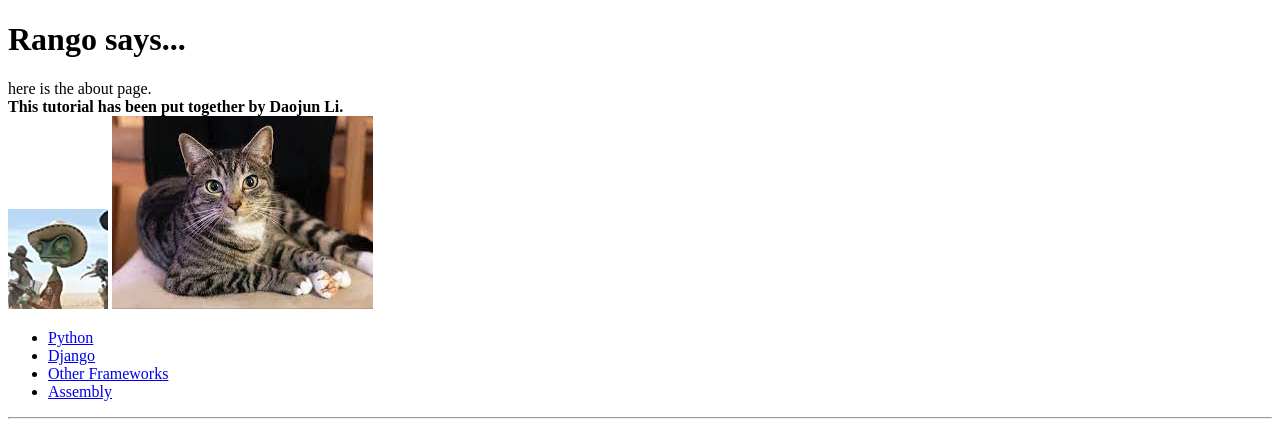
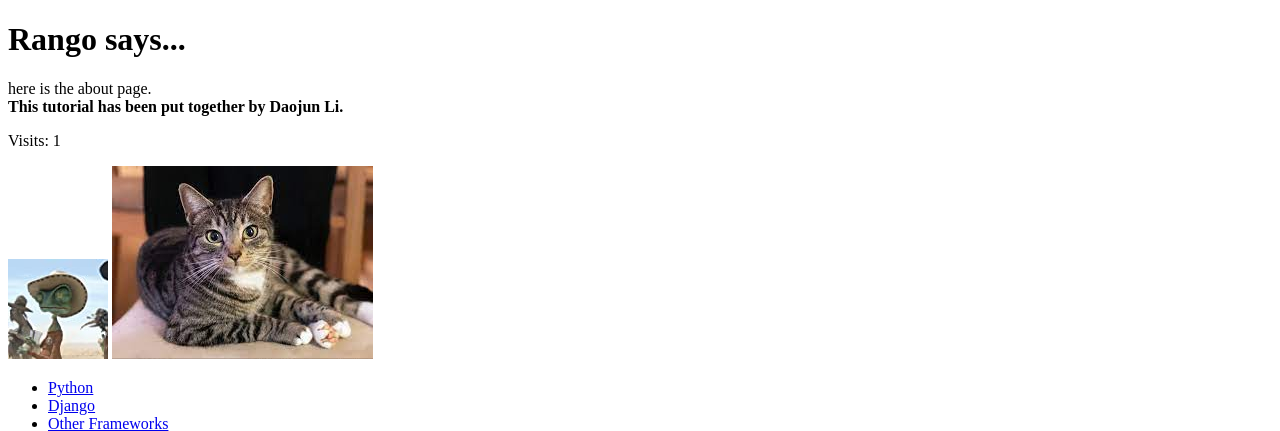
Before and after one commit to DaojunLi/tango_with_django_project, a Django app: page /rango/about/ in a window 1280 px wide. Shown: the top 431 px of the page. Run offline with Django 3.2, Linux system fonts and the light colour scheme; data comes from the database, SQL or seed files in the repository; both versions use the stored data as it was after the commit.

Commit message:
Chapter 10 exercises completed

```diff
--- a/rango/views.py
+++ b/rango/views.py
@@ -9,6 +9,7 @@ from rango.forms import PageForm
 from rango.forms import UserForm, UserProfileForm
 from django.contrib.auth import authenticate, login, logout
 from django.contrib.auth.decorators import login_required
+from datetime import datetime
 
 def show_category(request, category_name_slug):
     context_dict = {}
@@ -31,10 +32,16 @@ def index(request):
     context_dict['boldmessage'] = 'Crunchy, creamy, cookie, candy, cupcake!'
     context_dict['categories'] = category_list
     context_dict['pages'] = page_list
+
+    visitor_cookie_handler(request)
     return render(request, 'rango/index.html', context=context_dict)
+
 
 def about(request):
     context_dict = {'boldmessage': 'This tutorial has been put together by Daojun Li.'}
+    visitor_cookie_handler(request)
+    context_dict['visits'] = request.session['visits']
+
     return render(request, 'rango/about.html', context=context_dict)
 
 
@@ -138,3 +145,24 @@ def restricted(request):
 def user_logout(request):
     logout(request)
     return redirect(reverse('rango:index'))
+
+
+def get_server_side_cookie(request, cookie, default_val=None):
+    val = request.session.get(cookie)
+    if not val:
+        val = default_val
+    return val
+
+
+def visitor_cookie_handler(request):
+    visits = int(get_server_side_cookie(request, 'visits', '1'))
+    last_visit_cookie = get_server_side_cookie(request, 'last_visit', str(datetime.now()))
+    last_visit_time = datetime.strptime(last_visit_cookie[:-7],'%Y-%m-%d %H:%M:%S')
+
+    if (datetime.now() - last_visit_time).days > 0:
+        visits = visits + 1
+        request.session['last_visit'] = str(datetime.now())
+    else:
+        request.session['last_visit'] = last_visit_cookie
+
+    request.session['visits'] = visits
--- a/templates/rango/about.html
+++ b/templates/rango/about.html
@@ -10,6 +10,7 @@
 <div>
     here is the about page. <br />
     <strong>{{ boldmessage }}</strong><br />
+    <p>Visits: {{ visits }}</p>
 </div>
 <img src="{% static 'images/rango.jpg' %}" alt="Picture of Rango" />
 <img src="{{ MEDIA_URL }}cat.jpg" alt="Picture of a Cat" />
```
Also changed, not shown: db.sqlite3, 2 other files.
